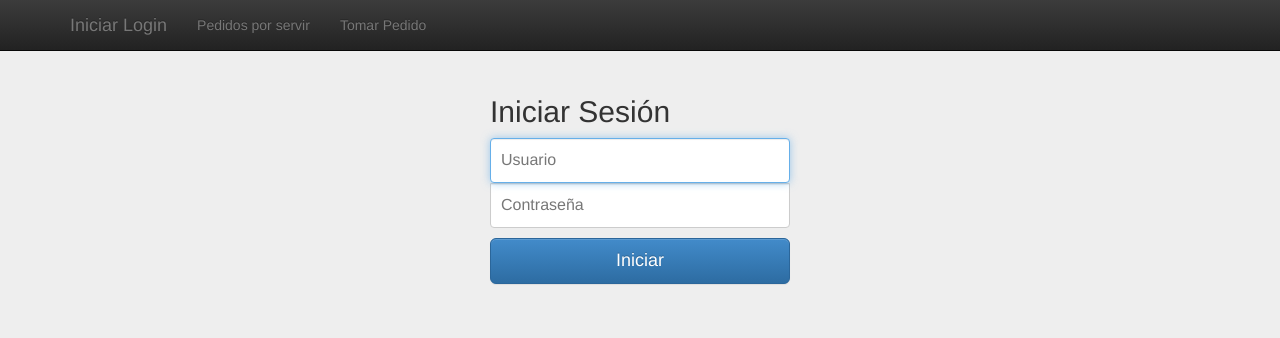
After one commit to yasnabama/proyectoWeb, a Flask app: page /log in a window 1280 px wide. The commit adds this page. Shown: the top 338 px of the page. Run offline with Flask 2, Linux system fonts and the light colour scheme; some libraries are stand-ins or nearby versions.

Commit message:
avance log

```diff
--- a/app.py
+++ b/app.py
@@ -1,5 +1,6 @@
 # -*- coding: utf-8 -*-
 import os
+import hashlib
 from sqlite3 import dbapi2 as sqlite3
 from flask import(
 	Flask,
@@ -29,6 +30,35 @@ def show_entries():
 	db.close()
 	return render_template('entries.html',entries=entries)
 
+@app.route('/log')
+def log_():
+	return render_template('log.html')
+
+@app.route('/', methods=['GET', 'POST'])
+def login():
+	if request.method=='GET':
+		return render_template('form.html')
+	elif request.method=='POST':
+		usuario=request.form['inputUser']
+		clave=request.form['inputPassword']
+		ip=request.remote_addr
+
+		db=connect_db()
+		cur=db.execute('SELECT id_usuario FROM conexion WHERE conexion.ip=ip')
+
+		entries=cur.fetchall()
+
+		if len(entries) == 0:
+			hc=hashlib.md5()
+			hc.update(clave.encode('utf-8'))
+			return hc.digest()
+		else:
+			return "qqq"
+		db.close()
+
+	else:
+		return "Acceso Denegado"
+
 @app.route('/form', methods=['GET', 'POST'])
 def new_orden():
 	if request.method=='GET':
--- /dev/null
+++ b/static/css/singin.css
@@ -0,0 +1,40 @@
+body {
+  padding-top: 40px;
+  padding-bottom: 40px;
+  background-color: #eee;
+}
+
+.form-signin {
+  max-width: 330px;
+  padding: 15px;
+  margin: 0 auto;
+}
+.form-signin .form-signin-heading,
+.form-signin .checkbox {
+  margin-bottom: 10px;
+}
+.form-signin .checkbox {
+  font-weight: normal;
+}
+.form-signin .form-control {
+  position: relative;
+  height: auto;
+  -webkit-box-sizing: border-box;
+     -moz-box-sizing: border-box;
+          box-sizing: border-box;
+  padding: 10px;
+  font-size: 16px;
+}
+.form-signin .form-control:focus {
+  z-index: 2;
+}
+.form-signin input[type="email"] {
+  margin-bottom: -1px;
+  border-bottom-right-radius: 0;
+  border-bottom-left-radius: 0;
+}
+.form-signin input[type="password"] {
+  margin-bottom: 10px;
+  border-top-left-radius: 0;
+  border-top-right-radius: 0;
+}
--- a/templates/base.html
+++ b/templates/base.html
@@ -7,6 +7,7 @@
 <meta http-equiv="Content-Type" content="text/html; charset=utf-8">
 <meta name="viewport" content="width=device-width, initial-scale=1.0">
 
+
 <link href="{{url_for('static', filename='bootstrap/css/bootstrap.min.css')}}" rel="stylesheet">
 <link href="{{url_for('static', filename='bootstrap/css/bootstrap-theme.min.css')}}" rel="stylesheet">
 
@@ -15,7 +16,9 @@
         padding-top: 50px;
         }
 </style>
+{% block morehead %}
 
+{% endblock morehead %}
 <!-- HTML5 shim and Respond.js IE8 support of HTML5 elements and media queries -->
 <!--[if lt IE 9]>
   <script src="https://oss.maxcdn.com/libs/html5shiv/3.7.0/html5shiv.js"></script>
@@ -36,10 +39,11 @@
         <span class="icon-bar"></span>
         <span class="icon-bar"></span>
       </button>
-      <a class="navbar-brand" href="{{url_for('show_entries')}}">Iniciar Login</a>
+      <a class="navbar-brand" href="{{url_for('log_')}}">Iniciar Login</a>
     </div>
     <div class="collapse navbar-collapse">
       <ul class="nav navbar-nav">
+        <!--<li><a href="{{url_for('log_')}}">Login</a></li>-->
         <li><a href="{{url_for('show_entries')}}">Pedidos por servir </a></li>
         <li><a href="{{url_for('new_orden')}}">Tomar Pedido</a></li>
 
--- /dev/null
+++ b/templates/log.html
@@ -0,0 +1,19 @@
+{% extends "base.html" %}
+{% block morehead %}
+<link href="{{url_for('static', filename='css/singin.css')}}" rel="stylesheet">
+{% endblock morehead %}
+{% block content %}
+	<div class="container">
+
+      <form class="form-signin" action="{{ url_for('login') }}" method="post">
+        <h2 class="form-signin-heading">Iniciar Sesión</h2>
+        <label for="inputEmail" class="sr-only">Email address</label>
+        <input type="user" name="inputUser" class="form-control" placeholder="Usuario" required autofocus>
+        <label for="inputPassword" class="sr-only">Password</label>
+        <input type="password" name="inputPassword" class="form-control" placeholder="Contraseña" required>
+
+        <button class="btn btn-lg btn-primary btn-block" type="submit">Iniciar</button>
+      </form>
+
+    </div>
+{% endblock content %}
```
